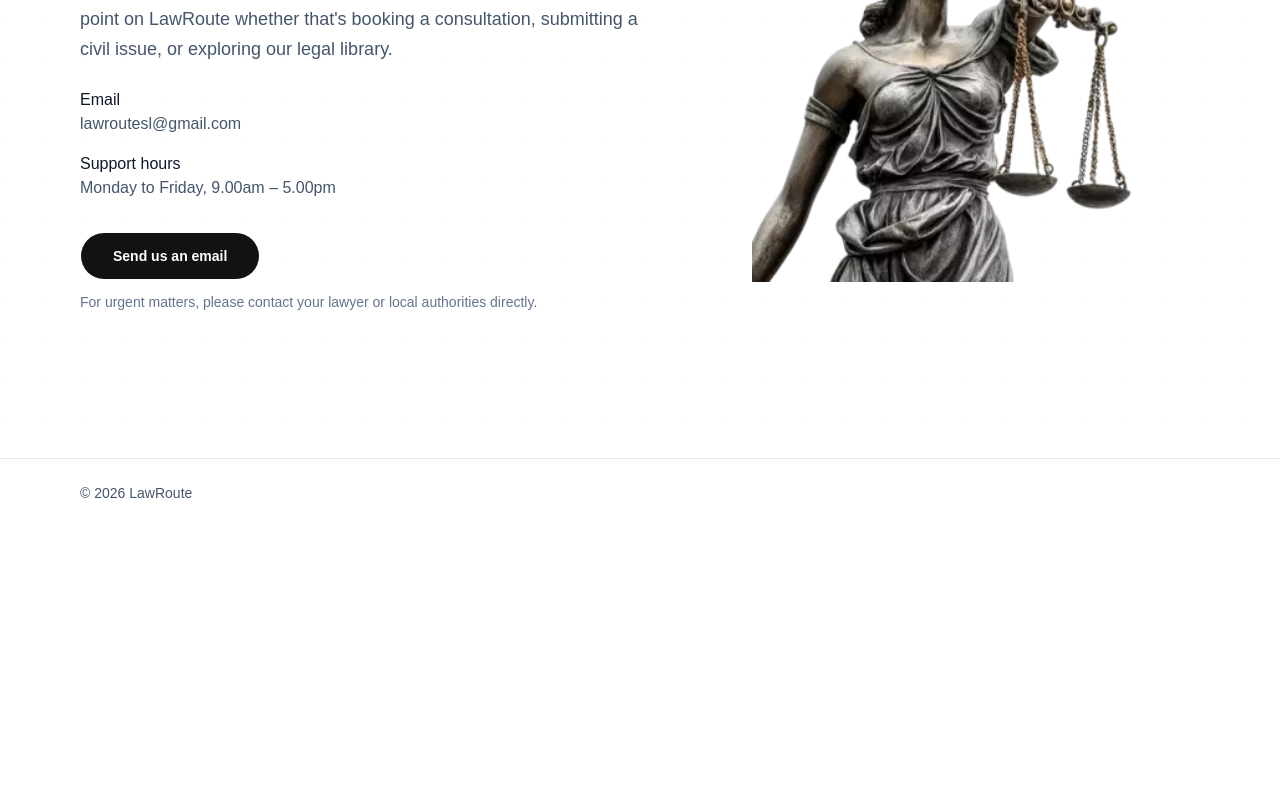
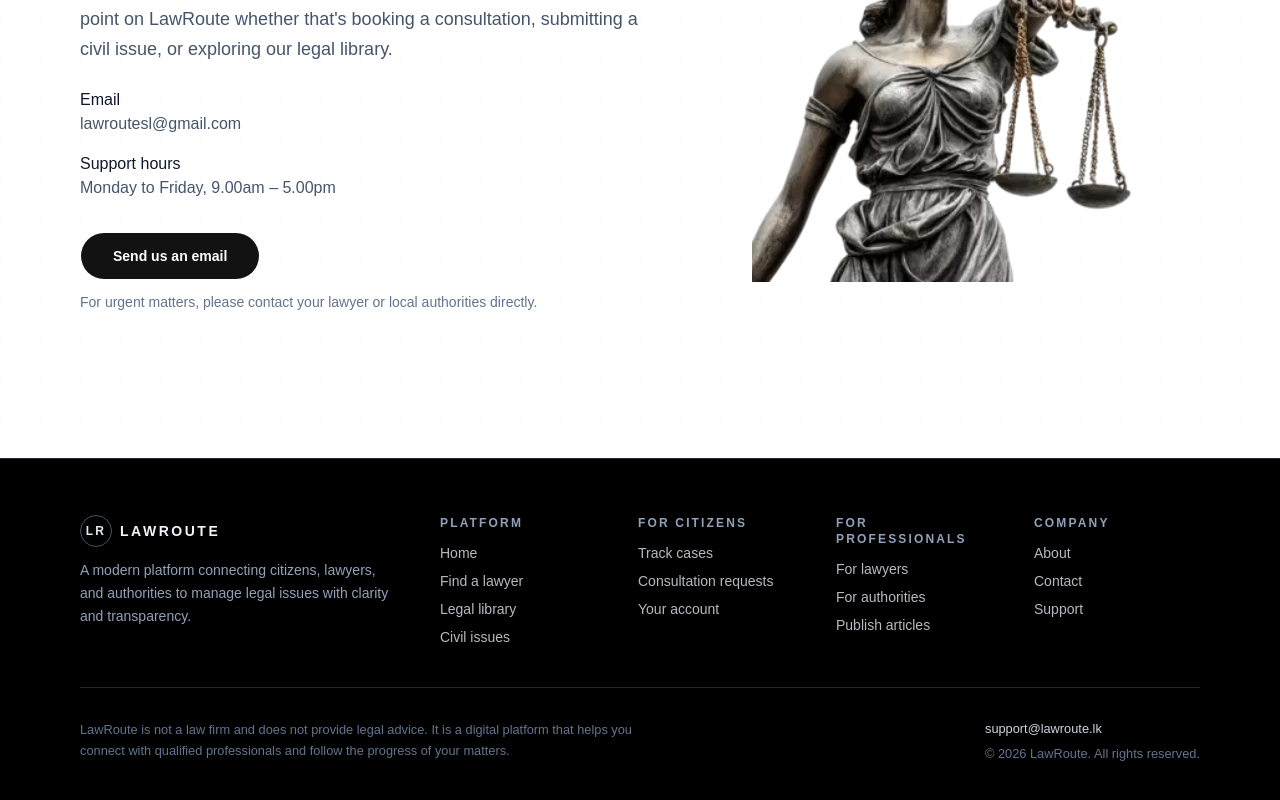
Before and after one commit to thisaru01/LawRoute, a React app in the folder frontend/: page / in a window 1280 px wide. Shown: the part 4084-4884 px from the top of the page. Before the commit the page ends 4611 px from the top, so only its background shows below. Built offline with nearby package versions, Linux system fonts and the light colour scheme; no server answers; the HTML template or start-up script is replaced by a standard one.

Commit message:
feat: implement Footer component and integrate it into Home, FindLawyerPage, and PublicArticlesPage

```diff
--- /dev/null
+++ b/frontend/src/components/Footer.jsx
@@ -0,0 +1,103 @@
+import { Link } from "react-router-dom";
+
+const NAV_COLUMNS = [
+  {
+    title: "Platform",
+    links: [
+      { label: "Home", to: "/" },
+      { label: "Find a lawyer", to: "/find-a-lawyer" },
+      { label: "Legal library", to: "/legal-library/articles" },
+      { label: "Civil issues", to: "/civil-issues" },
+    ],
+  },
+  {
+    title: "For citizens",
+    links: [
+      { label: "Track cases", to: "/citizen/cases" },
+      { label: "Consultation requests", to: "/citizen/consultation-requests" },
+      { label: "Your account", to: "/auth" },
+    ],
+  },
+  {
+    title: "For professionals",
+    links: [
+      { label: "For lawyers", to: "/lawyer" },
+      { label: "For authorities", to: "/authority" },
+      { label: "Publish articles", to: "/lawyer/articles" },
+    ],
+  },
+  {
+    title: "Company",
+    links: [
+      { label: "About", to: "/" },
+      { label: "Contact", to: "/#contact" },
+      { label: "Support", to: "/auth" },
+    ],
+  },
+];
+
+export default function Footer() {
+  const year = new Date().getFullYear();
+
+  return (
+    <footer className="border-t border-slate-800 bg-black text-slate-200">
+      <div className="mx-auto w-full max-w-6xl px-4 py-10 sm:py-12 lg:py-14">
+        {/* Top: logo + navigation columns */}
+        <div className="flex flex-col gap-10 border-b border-slate-800 pb-10 sm:flex-row sm:items-start sm:justify-between">
+          {/* Brand */}
+          <div className="space-y-3 sm:max-w-xs">
+            <div className="flex items-center gap-2">
+              <div className="flex h-8 w-8 items-center justify-center rounded-full border border-slate-600 text-xs font-semibold tracking-[0.18em]">
+                LR
+              </div>
+              <span className="text-sm font-semibold tracking-[0.18em] uppercase text-slate-100">
+                LawRoute
+              </span>
+            </div>
+            <p className="text-xs leading-relaxed text-slate-400 sm:text-sm">
+              A modern platform connecting citizens, lawyers, and authorities to
+              manage legal issues with clarity and transparency.
+            </p>
+          </div>
+
+          {/* Navigation columns */}
+          <div className="grid flex-1 gap-8 text-sm sm:grid-cols-2 md:grid-cols-3 lg:grid-cols-4">
+            {NAV_COLUMNS.map((col) => (
+              <div key={col.title} className="space-y-3">
+                <p className="text-xs font-semibold uppercase tracking-[0.18em] text-slate-400">
+                  {col.title}
+                </p>
+                <ul className="space-y-2">
+                  {col.links.map((item) => (
+                    <li key={item.label}>
+                      <Link
+                        to={item.to}
+                        className="text-sm text-slate-200/80 transition-colors hover:text-white"
+                      >
+                        {item.label}
+                      </Link>
+                    </li>
+                  ))}
+                </ul>
+              </div>
+            ))}
+          </div>
+        </div>
+
+        {/* Bottom: description + contact */}
+        <div className="mt-6 flex flex-col gap-6 text-xs text-slate-500 sm:mt-8 sm:flex-row sm:items-center sm:justify-between sm:text-[0.8rem]">
+          <p className="max-w-xl leading-relaxed">
+            LawRoute is not a law firm and does not provide legal advice. It is
+            a digital platform that helps you connect with qualified
+            professionals and follow the progress of your matters.
+          </p>
+
+          <div className="space-y-2 text-right sm:text-left">
+            <p className="text-slate-300">support@lawroute.lk</p>
+            <p>© {year} LawRoute. All rights reserved.</p>
+          </div>
+        </div>
+      </div>
+    </footer>
+  );
+}
--- a/frontend/src/public/Home.jsx
+++ b/frontend/src/public/Home.jsx
@@ -1,4 +1,5 @@
 import Navbar from "@/components/Navbar.jsx";
+import Footer from "@/components/Footer.jsx";
 import Hero from "@/public/home/sections/Hero.jsx";
 import Features from "@/public/home/sections/Features.jsx";
 import ContactSection from "@/public/home/sections/ContactSection.jsx";
@@ -13,12 +14,7 @@ export default function Home() {
         <Features />
         <ContactSection />
       </main>
-
-      <footer className="border-t border-slate-200 bg-white">
-        <div className="mx-auto max-w-6xl px-4 py-6 text-sm text-slate-600">
-          © {new Date().getFullYear()} LawRoute
-        </div>
-      </footer>
+      <Footer />
     </div>
   );
 }
--- a/frontend/src/public/find-lawyer/FindLawyerPage.jsx
+++ b/frontend/src/public/find-lawyer/FindLawyerPage.jsx
@@ -18,6 +18,7 @@ import { Badge } from "@/components/ui/badge";
 import { Separator } from "@/components/ui/separator";
 
 import Navbar from "@/components/Navbar";
+import Footer from "@/components/Footer.jsx";
 import LawyerCard, { EXPERTISE_LABELS } from "./components/LawyerCard";
 import LawyerCardSkeleton from "./components/LawyerCardSkeleton";
 import { useFindLawyers } from "./hooks/useFindLawyers";
@@ -75,7 +76,7 @@ export default function FindLawyerPage() {
   const hasActiveFilters = debouncedSearch || (expertise && expertise !== "all") || isFree;
 
   return (
-    <div className="min-h-screen bg-background">
+    <div className="min-h-screen bg-background flex flex-col">
       <Navbar />
 
       {/*  Page hero header & filters  */}
@@ -198,7 +199,7 @@ export default function FindLawyerPage() {
         </div>
       </div>
 
-      <div className="mx-auto max-w-6xl px-4 py-8">
+      <div className="mx-auto max-w-6xl px-4 py-8 flex-1 w-full">
         {/*  Results header  */}
         {!isLoading && !error && (
           <p className="mb-4 text-sm text-muted-foreground">
@@ -252,6 +253,7 @@ export default function FindLawyerPage() {
           </div>
         )}
       </div>
+      <Footer />
     </div>
   );
 }
--- a/frontend/src/public/legal-library/articles/PublicArticlesPage.jsx
+++ b/frontend/src/public/legal-library/articles/PublicArticlesPage.jsx
@@ -1,5 +1,6 @@
 import { useEffect, useState } from "react";
 import Navbar from "@/components/Navbar.jsx";
+import Footer from "@/components/Footer.jsx";
 import { getPublishedArticles } from "@/api/services/articleService";
 import { Card } from "@/components/ui/card";
 import { Link } from "react-router-dom";
@@ -125,12 +126,7 @@ export default function PublicArticlesPage() {
           </div>
         </section>
       </main>
-
-      <footer className="border-t border-slate-200 bg-white">
-        <div className="mx-auto max-w-6xl px-4 py-6 text-sm text-slate-600">
-          © {new Date().getFullYear()} LawRoute
-        </div>
-      </footer>
+      <Footer />
     </div>
   );
 }
```
